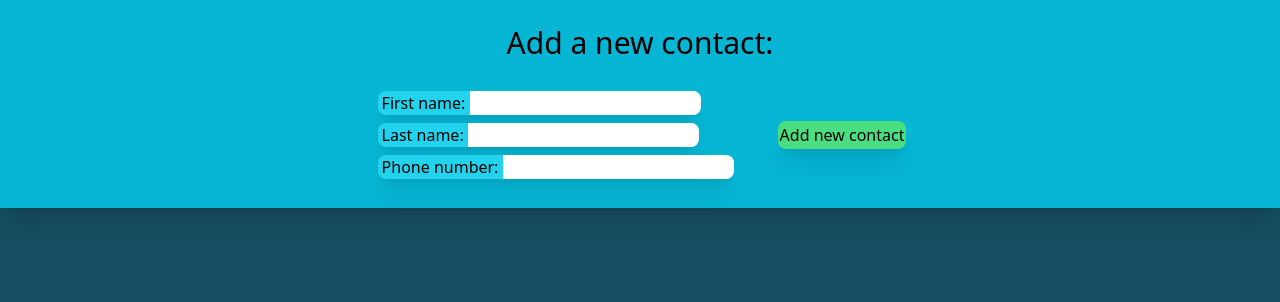
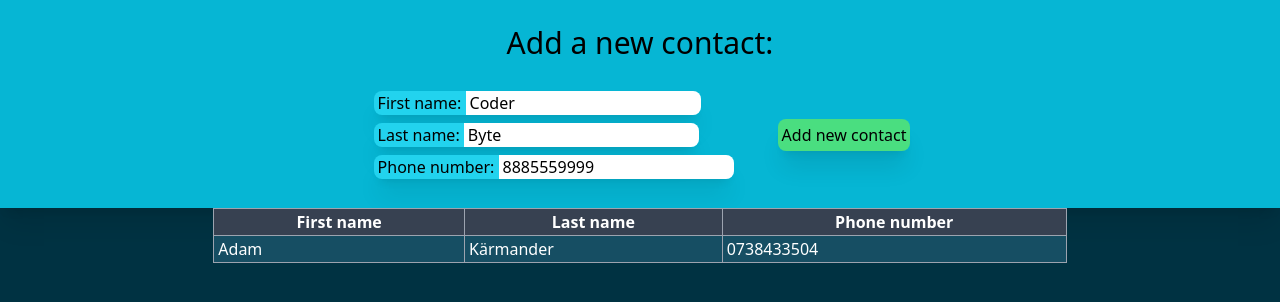
Before and after one commit to adamkarmander/react-phone-book, a React (Create React App) app: page / in a window 1280 px wide. Shown: the top 302 px of the page. Built offline with nearby package versions, Linux system fonts and the light colour scheme.

Commit message:
Start working on table and function to add to table

```diff
--- a/src/components/Form.js
+++ b/src/components/Form.js
@@ -1,14 +1,25 @@
 export default function Form() {
+    function addToTable() {
+        let newRow = document.createElement('tr');
+        newRow.innerHTML = ' \
+        <td class="text-white border border-gray-400 pl-1">Adam</td> \
+        <td class="text-white border border-gray-400 pl-1">Kärmander</td> \
+        <td class="text-white border border-gray-400 pl-1">0738433504</td> \
+        ';
+
+        document.getElementById('phoneBookTable').appendChild(newRow);
+    }
+
     return (
         <div className="w-full h-52 bg-cyan-500 shadow-xl flex-col flex justify-evenly items-center">
             <p className="text-3xl">Add a new contact:</p>
             <div className="w-full flex justify-center items-center">
             <div className="mr-5 flex-col flex justify-start items-start">
-            <label className="m-1 pl-1 bg-cyan-400 shadow-xl rounded-lg">First name: <input type="text" className="rounded-r-lg"></input></label>
-            <label className="m-1 pl-1 bg-cyan-400 shadow-xl rounded-lg">Last name: <input type="text" className="rounded-r-lg"></input></label>
-            <label className="m-1 pl-1 bg-cyan-400 shadow-xl rounded-lg">Phone number: <input type="text" className="rounded-r-lg"></input></label>
+            <label className="m-1 pl-1 bg-cyan-400 shadow-xl rounded-lg">First name: <input type="text" className="pl-1 rounded-r-lg" defaultValue="Coder"></input></label>
+            <label className="m-1 pl-1 bg-cyan-400 shadow-xl rounded-lg">Last name: <input type="text" className="pl-1 rounded-r-lg" defaultValue="Byte"></input></label>
+            <label className="m-1 pl-1 bg-cyan-400 shadow-xl rounded-lg">Phone number: <input type="text" className="pl-1 rounded-r-lg" defaultValue="8885559999"></input></label>
             </div>
-            <button className="ml-5 p-0.5 bg-green-400 hover:bg-green-300 shadow-xl rounded-lg">Add new contact</button>
+            <button className="ml-5 p-1 bg-green-400 hover:bg-green-300 shadow-xl rounded-lg" onClick={addToTable}>Add new contact</button>
             </div>
         </div>
     );
--- a/src/components/Table.js
+++ b/src/components/Table.js
@@ -1,5 +1,18 @@
 export default function Table() {
     return (
-        <div></div>
+        <div className="w-full flex justify-center items-center">
+            <table className="w-8/12 border-collapse" id="phoneBookTable">
+                <tr>
+                    <th className="text-white border border-gray-400 bg-gray-700">First name</th>
+                    <th className="text-white border border-gray-400 bg-gray-700">Last name</th>
+                    <th className="text-white border border-gray-400 bg-gray-700">Phone number</th>
+                </tr>
+                <tr>
+                    <td className="text-white border border-gray-400 pl-1">Adam</td>
+                    <td className="text-white border border-gray-400 pl-1">Kärmander</td>
+                    <td className="text-white border border-gray-400 pl-1">0738433504</td>
+                </tr>
+            </table>
+        </div>
     );
 }
--- a/src/index.css
+++ b/src/index.css
@@ -3,5 +3,13 @@
 @tailwind utilities;
 
 body {
+  background-color: rgb(0, 50, 66);
+}
+
+tr:nth-child(1n) {
+  background-color: rgb(15, 52, 66);
+}
+
+tr:nth-child(2n) {
   background-color: rgb(22 78 99);
 }
```
